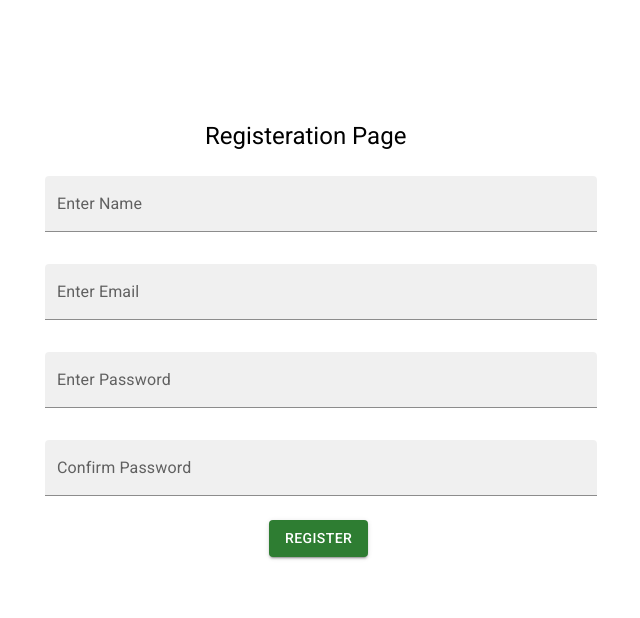
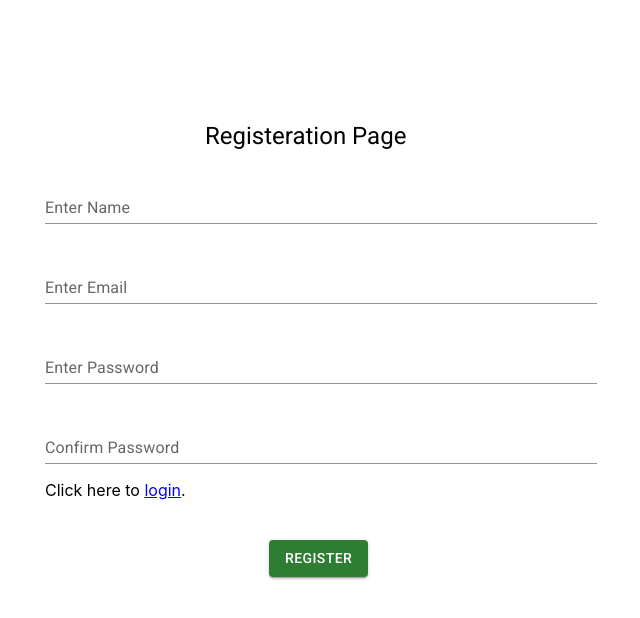
Before and after one commit to AbdulRehman-9876/Todolist, a React (Create React App) app in the folder Frontend/: page / in a window 1280 px wide. Shown: the top 618 px of the page, without its empty margins (319-959 px from the left). Built offline with nearby package versions, Linux system fonts and the light colour scheme.

Commit message:
Registeration portal completed

```diff
--- a/Frontend/src/Components/User/RegisterPage.jsx
+++ b/Frontend/src/Components/User/RegisterPage.jsx
@@ -1,27 +1,96 @@
-import React from "react";
 import TextField from "@mui/material/TextField";
 import Stack from "@mui/material/Stack";
-import Typography from "@mui/material/Typography";
+import Typography, { typographyClasses } from "@mui/material/Typography";
 import Button from "@mui/material/Button";
 import Container from "@mui/material/Container";
+import { Link } from "react-router-dom";
+import { useState } from "react";
+
+import { createUser } from "../../Service/userApis";
 
 export default function RegisterPage() {
+  const [formData, setFormData] = useState({
+    name: "",
+    email: "",
+    password: "",
+    confirmPassword: "",
+  });
+
+  // Update state based on ID
+  const handleChange = (e) => {
+    setFormData({
+      ...formData,
+      [e.target.id]: e.target.value,
+    });
+  };
+
+  const handleSubmit = async () => {
+    if (formData.password !== formData.confirmPassword) {
+      alert("Passwords do not match!");
+      return;
+    }
+    try{
+      const response = await createUser(formData.name,formData.email,formData.password);
+      return response.data;
+    }catch(err){
+      console.log(`error while inserting data `, err);
+    }
+  };
   return (
     <>
       <Container maxWidth="sm">
-
-
-    <Typography sx={{mt:15, mb:3 ,ml:20}} variant="h5" >
+        <Typography sx={{ mt: 15, mb: 3, ml: 20 }} variant="h5">
           Registeration Page
         </Typography>
         <Stack spacing={4}>
-
-        <TextField id="name_id" label="Enter Name" variant="filled"/>
-        <TextField id="email_id" label="Enter Email" variant="filled" type="email" />
-        <TextField id="password_id" label="Enter Password" variant="filled" />
-        <TextField id="confirm_password_id" label="Confirm Password" variant="filled" />
+          <TextField
+            id="name"
+            label="Enter Name"
+            variant="standard"
+            value={formData.name}
+            onChange={handleChange}
+          />
+          <TextField
+            id="email"
+            label="Enter Email"
+            variant="standard"
+            type="email"
+            value={formData.email}
+            onChange={handleChange}
+          />
+          <TextField
+            id="password"
+            label="Enter Password"
+            variant="standard"
+            type="password"
+            value={formData.password}
+            onChange={handleChange}
+          />
+          <TextField
+            id="confirmPassword"
+            label="Confirm Password"
+            variant="standard"
+            type="password"
+            value={formData.confirmPassword}
+            onChange={handleChange}
+          />
         </Stack>
-     <Button color="success" variant="contained" sx={{ml: 28, mt:3}}>
+        <p>
+          Click here to{" "}
+          <Link
+            to="/login"
+            style={{ textDecoration: "underline", color: "blue" }}
+          >
+            login
+          </Link>
+          .
+        </p>
+        <Button
+          color="success"
+          variant="contained"
+          sx={{ ml: 28, mt: 3 }}
+          onClick={handleSubmit}
+        >
           Register
         </Button>
       </Container>
--- a/Frontend/src/Service/userApis.jsx
+++ b/Frontend/src/Service/userApis.jsx
@@ -1,7 +1,7 @@
 import axios from "axios";
 
 
-const BASE_URL = "http://localhost:3003/";
+const BASE_URL = "http://localhost:3003";
 
 const createUser = async(name, email, password) => {
     try{
```
Lines whose indentation alone changed are shown as unchanged.
